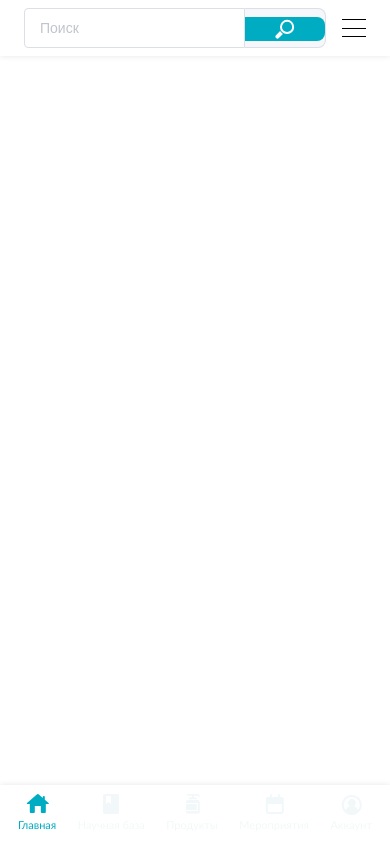
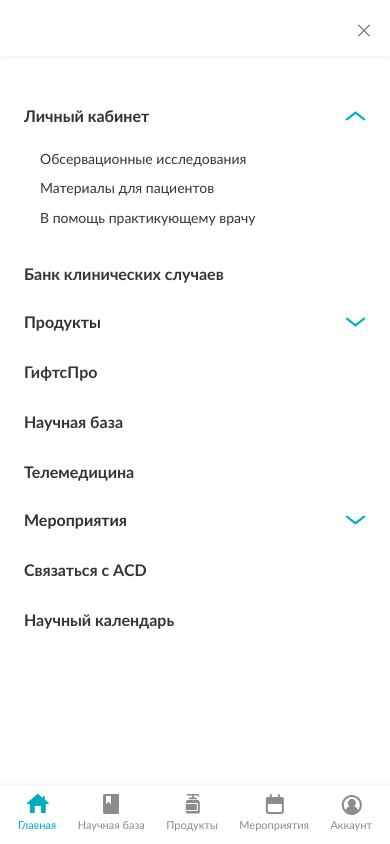
Before and after one commit to dariy-iva/medical-nuxt, a Nuxt app: page / in a window 390 px wide. Both pictures are taken after a click on the button 354 px from the left and 28 px from the top of the page. Built offline with nearby package versions, Linux system fonts and the light colour scheme.

Commit message:
fix/change styles and components ui element plus on ui element

```diff
--- a/assets/styles/base/base.scss
+++ b/assets/styles/base/base.scss
@@ -19,6 +19,7 @@ body {
   --primary-color: #00ACC2;
   --primary-light-color: #00C2DB;
   --secondary-color: #F2F8F9;
+  --general-background-color: #fff;
 }
 
 a {
--- a/assets/styles/base/tabs.scss
+++ b/assets/styles/base/tabs.scss
@@ -2,6 +2,7 @@
   padding-bottom: 4px;
   color: var(--text-color-light);
   transition: all .3s;
+  border-bottom: 2px solid transparent;
 
   &:hover {
     color: var(--text-color);
@@ -9,6 +10,6 @@
 
   &_active {
     color: var(--text-color);
-    border-bottom: 2px solid var(--primary-color);
+    border-color: var(--primary-color);
   }
 }
--- a/assets/styles/modules/formElements.scss
+++ b/assets/styles/modules/formElements.scss
@@ -1,21 +1,8 @@
-.el-input .el-input__wrapper {
+.el-input .el-input__inner {
   padding: 10px 16px;
   border-radius: 8px;
   background-color: var(--secondary-color);
   border: none;
-  outline: none;
-  box-shadow: none;
-}
-
-.el-input .el-input__wrapper:hover {
-  box-shadow: none;
-}
-
-.el-input .el-input__wrapper.is-focus {
-  box-shadow: 0 0 0 1px var(--primary-color) inset;
-}
-
-.el-input .el-input__wrapper input {
   height: auto;
   font-weight: 400;
   font-size: 16px;
@@ -23,11 +10,24 @@
   color: var(--text-color);
 }
 
+.el-input.el-input-group--append .el-input__inner {
+  border-top-right-radius: 0;
+  border-bottom-right-radius: 0;
+}
+
+.el-input .el-input__inner:hover {
+  box-shadow: none;
+}
+
+.el-input .el-input__inner:focus {
+  box-shadow: 0 0 0 1px var(--primary-color) inset;
+}
+
 .el-input .el-input-group__append {
   padding: 0;
   border-top-right-radius: 8px;
   border-bottom-right-radius: 8px;
-  box-shadow: none;
+  border: none;
 }
 
 input[type="search"]::-webkit-search-cancel-button {
--- a/components/DrawerMenu.vue
+++ b/components/DrawerMenu.vue
@@ -1,6 +1,6 @@
 <template>
   <el-drawer
-    v-model="drawerModel"
+    :visible.sync="drawerModel"
     :destroy-on-close="true"
     size="auto"
     :append-to-body="true"
@@ -11,10 +11,14 @@
       class="drawer-menu__menu"
     >
       <template v-for="link in navigationLinks">
-        <el-sub-menu v-if="link.children" :index="link.link.replace('/', '')">
+        <el-submenu
+          v-if="link.children"
+          :index="link.link.replace('/', '')"
+        >
           <template #title>
-             <span>{{ link.name }}</span>
+            <span>{{ link.name }}</span>
           </template>
+
           <el-menu-item
             v-for="subLink in link.children"
             :key="`subLink-${subLink.name}`"
@@ -27,7 +31,7 @@
               {{ subLink.name }}
             </NuxtLink>
           </el-menu-item>
-        </el-sub-menu>
+        </el-submenu>
 
         <el-menu-item
           v-else
@@ -159,29 +163,35 @@ export default {
     gap: 24px;
     border: none;
 
-    & .el-menu-item, & a{
+    & .el-menu-item, & a {
       color: var(--text-color);
     }
 
-    & .el-menu-item:hover, & a:hover, & .el-sub-menu__title:hover {
+    & .el-menu-item:hover, & a:hover, & .el-submenu__title:hover {
       color: var(--primary-color);
     }
 
-    & .el-sub-menu__title, & .drawer-menu__first-level-link {
+    & .el-submenu__title {
+      display: flex;
+      align-items: center;
+    }
+
+    & .el-submenu__title, & .drawer-menu__first-level-link {
       height: auto;
-      padding: 0!important;
+      padding: 0 !important;
       font-weight: 700;
       font-size: 16px;
       line-height: 1.5;
     }
 
-    & .el-menu-item:hover, & .el-sub-menu__title:hover {
+    & .el-menu-item:hover, & .el-submenu__title:hover {
       background: none;
     }
 
-    & .el-sub-menu__title::after {
+    & .el-submenu__title::after {
       margin-left: auto;
       content: '';
+      display: inline-block;
       width: 21px;
       height: 10px;
       background: url("~/assets/images/icons/arrow_icon.svg") center / cover no-repeat;
@@ -189,11 +199,11 @@ export default {
       transition: rotate .4s;
     }
 
-    & .el-sub-menu.is-opened .el-sub-menu__title::after {
+    & .el-submenu.is-opened .el-submenu__title::after {
       rotate: 0deg;
     }
 
-    & .el-sub-menu__icon-arrow {
+    & .el-submenu__icon-arrow {
       display: none;
     }
 
@@ -205,7 +215,7 @@ export default {
     }
 
     & .drawer-menu__second-level-link {
-      padding: 0!important;
+      padding: 0 !important;
       height: auto;
       font-weight: 400;
       font-size: 14px;
@@ -213,7 +223,7 @@ export default {
     }
 
     & .drawer-menu__second-level-link:first-child {
-      padding-top: 12px!important;
+      padding-top: 12px !important;
     }
   }
 }
--- a/components/Footer.vue
+++ b/components/Footer.vue
@@ -177,6 +177,7 @@ export default {
       z-index: 10000;
       padding: 9px 18px;
       display: flex;
+      background-color: var(--general-background-color);
     }
 
     &__menu-list {
@@ -194,7 +195,7 @@ export default {
       font-weight: 400;
       font-size: 11px;
       line-height: 1.82;
-      color: var(--secondary-color);
+      color: var(--text-color-light);
 
       &:hover, &_active {
         color: var(--primary-color);
@@ -208,7 +209,7 @@ export default {
       -webkit-mask-position: center;
       -webkit-mask-size: cover;
       -webkit-mask-repeat: no-repeat;
-      background-color: var(--secondary-color);
+      background-color: var(--text-color-light);
       transition: background-color .3s;
 
       &_content_home {
--- a/components/Header.vue
+++ b/components/Header.vue
@@ -79,6 +79,7 @@ export default {
   methods: {
     toggleDrawerMenuStatus() {
       this.drawerMenuIsOpen = !this.drawerMenuIsOpen;
+      console.log(this.drawerMenuIsOpen)
     }
   }
 }
--- a/components/forms/inputs/SearchInput.vue
+++ b/components/forms/inputs/SearchInput.vue
@@ -37,7 +37,7 @@ export default {
 .search-form {
   &__submit {
     min-width: 80px;
-    min-height: 100%;
+    min-height: 44px;
     border-top-left-radius: 0;
     border-bottom-left-radius: 0;
     background-image: url("~/assets/images/icons/search_icon.svg");
```
